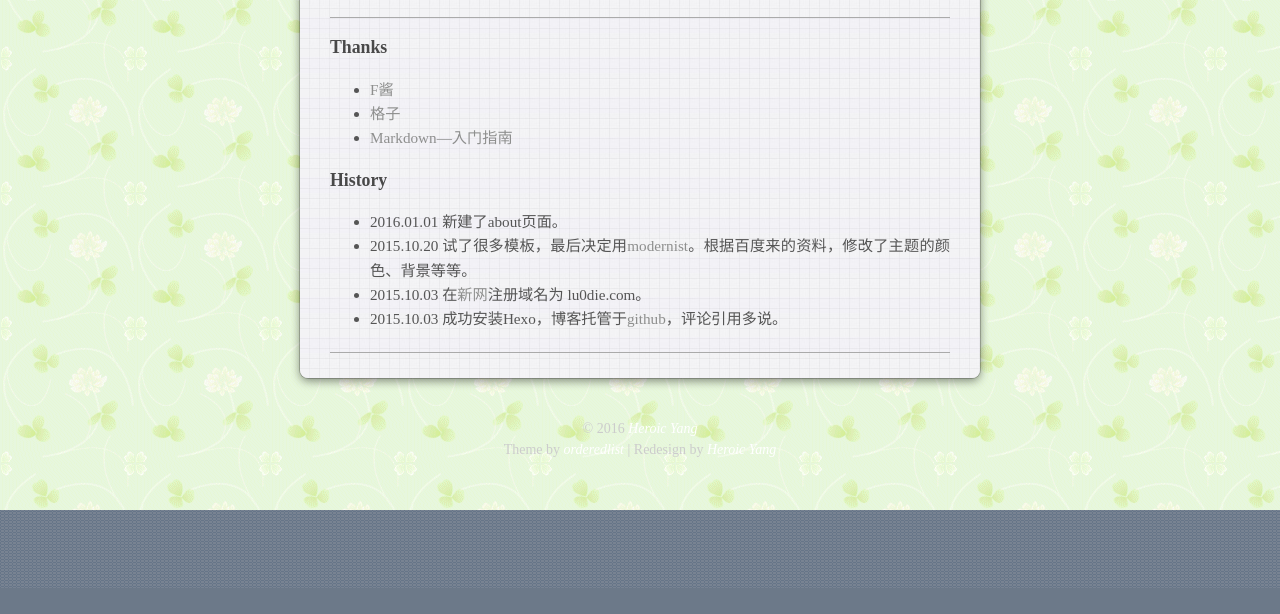
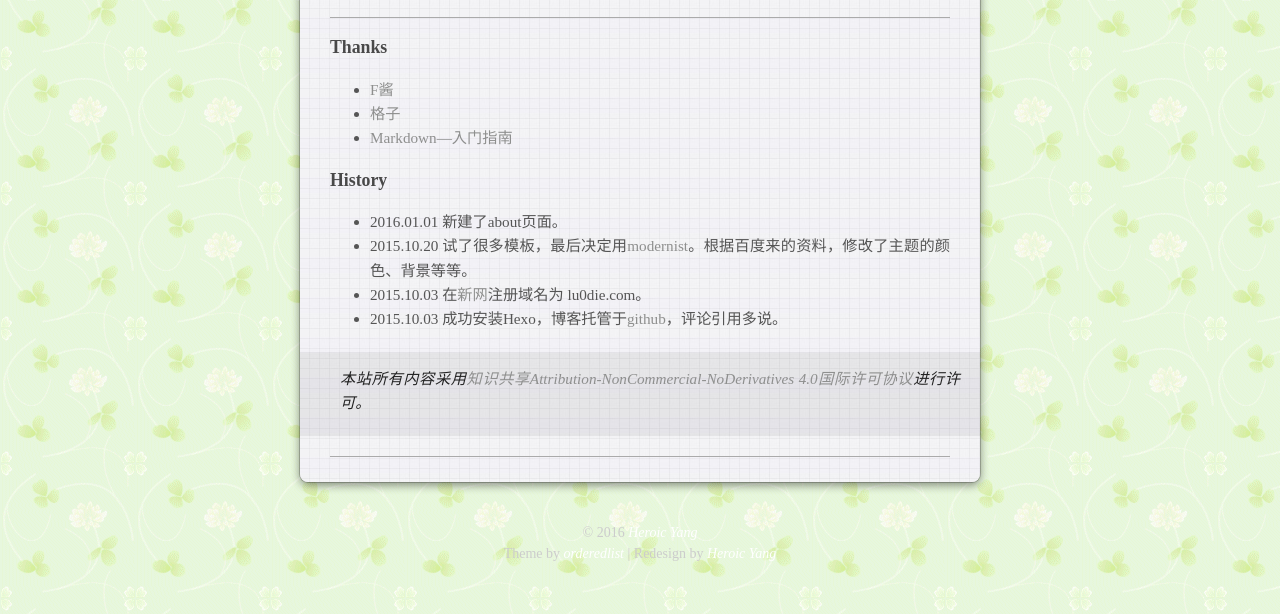
Before and after one commit to lu0die/lu0die.github.io, a plain HTML site: page about/index.html in a window 1280 px wide. Shown: the part 212-826 px from the top of the page. Before the commit the page ends 800 px from the top, so only its background shows below. Drawn offline with nearby package versions, Linux system fonts and the light colour scheme; a script that the page names is missing.

Commit message:
Site updated: 2016-01-01 22:30:23

```diff
--- a/about/index.html
+++ b/about/index.html
@@ -51,7 +51,7 @@ History
 2015.10.20 试了很多模板，最后决定用modernist。根据百度来的资料，修改了主题的颜色、背景等等。
 2015.10.03 在新网注册域名为 lu0die.com。
 2015.10.03 成功安装Hexo，博客托管于github，评论引用多说。">
-<meta property="og:updated_time" content="2016-01-01T14:18:21.657Z">
+<meta property="og:updated_time" content="2016-01-01T14:29:59.310Z">
 <meta name="twitter:card" content="summary">
 <meta name="twitter:title" content="关于我">
 <meta name="twitter:description" content="先挖个坑，以后再来填。
@@ -122,6 +122,9 @@ History
 <li>2015.10.03 在<a href="http://www.xinnet.com/" target="_blank" rel="external">新网</a>注册域名为 lu0die.com。</li>
 <li>2015.10.03 成功安装Hexo，博客托管于<a href="https://github.com/" target="_blank" rel="external">github</a>，评论引用多说。</li>
 </ul>
+<blockquote>
+<p>本站所有内容采用<a href="http://creativecommons.org/licenses/by-nc-nd/4.0/" target="_blank" rel="external">知识共享Attribution-NonCommercial-NoDerivatives 4.0国际许可协议</a>进行许可。</p>
+</blockquote>
 
 
   </div>
```
